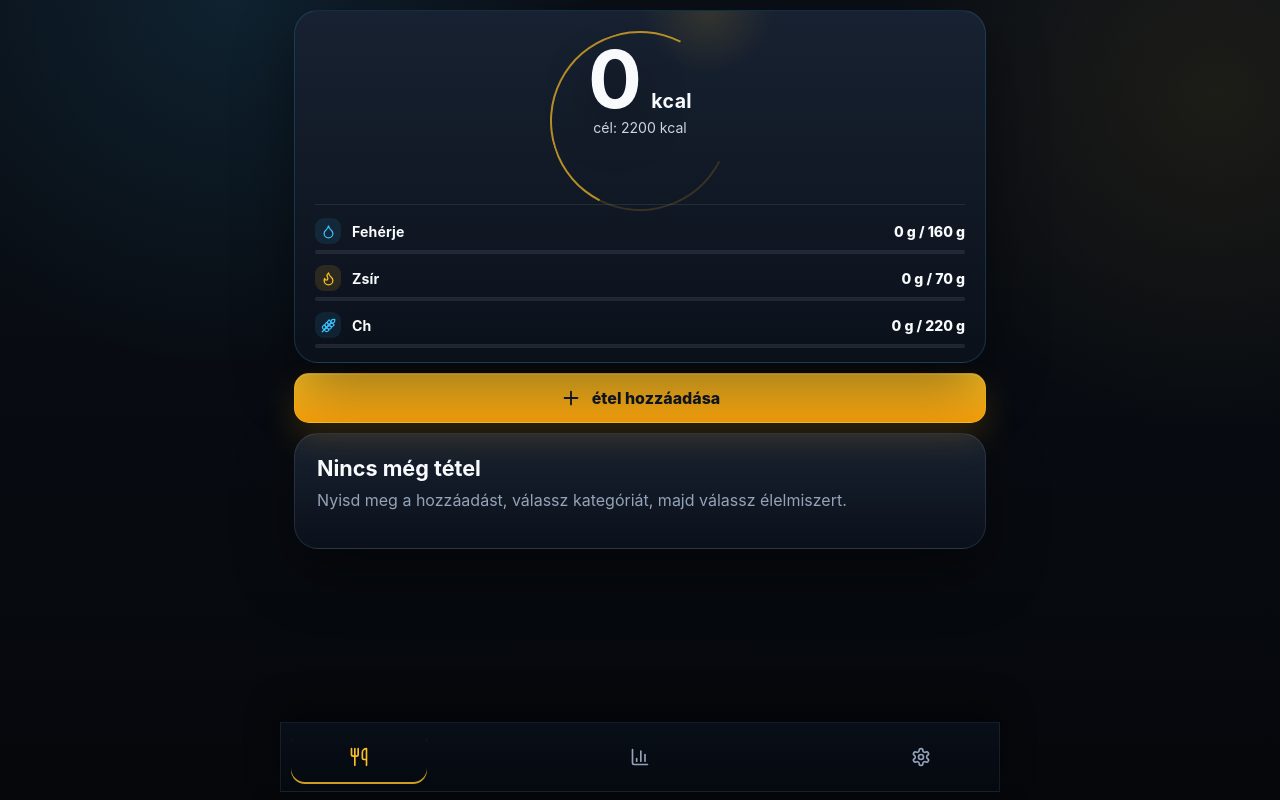
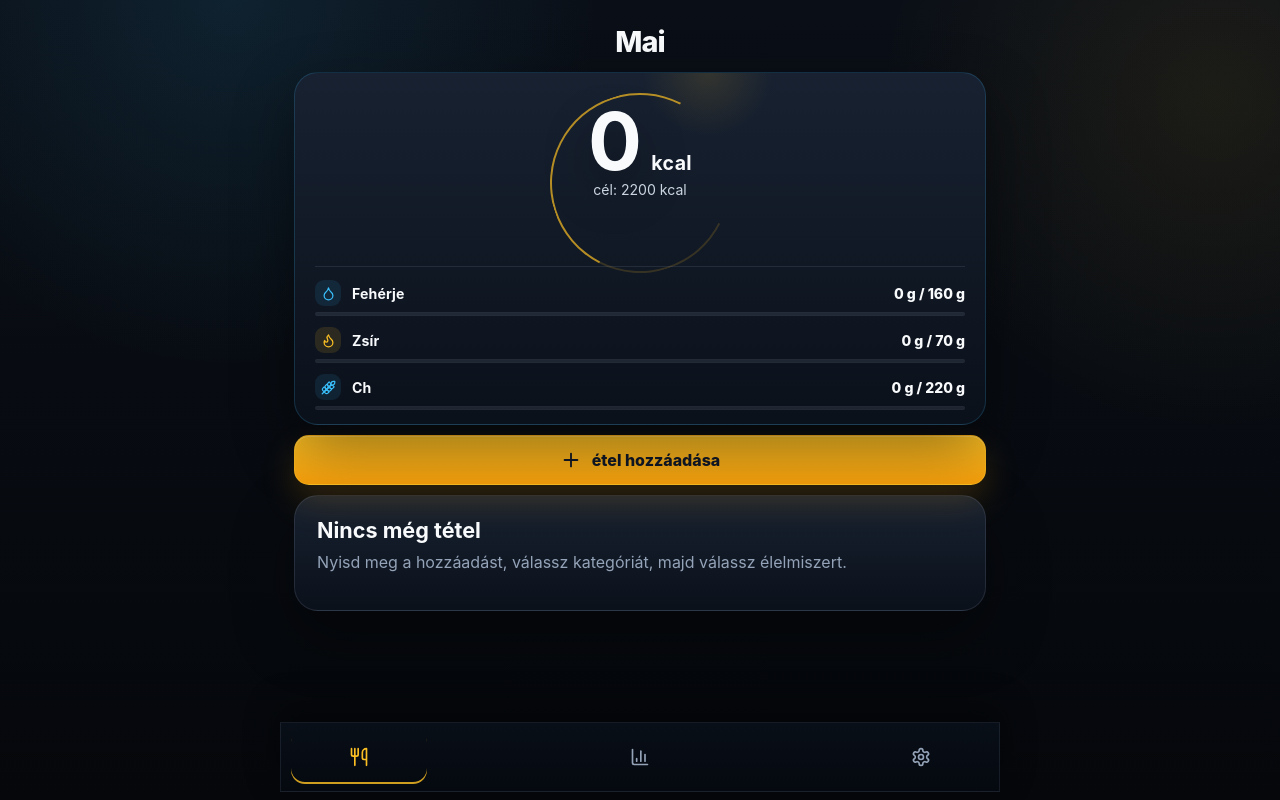
Before and after one commit to tonetttoman/makro-app, a React (Vite) app: page / in a window 1280 px wide. Built offline with nearby package versions, Linux system fonts and the light colour scheme.

Commit message:
Add reference style today title

```diff
--- a/src/App.jsx
+++ b/src/App.jsx
@@ -268,6 +268,10 @@ export default function App() {
     <div className="app">
       {activeView === "today" && (
         <main className="page">
+          <header className="app-header today-title" aria-label="Aktuális nézet">
+            <h1>Mai</h1>
+          </header>
+
           <MacroSummary totals={totals} targets={targets} />
 
           <button
```
